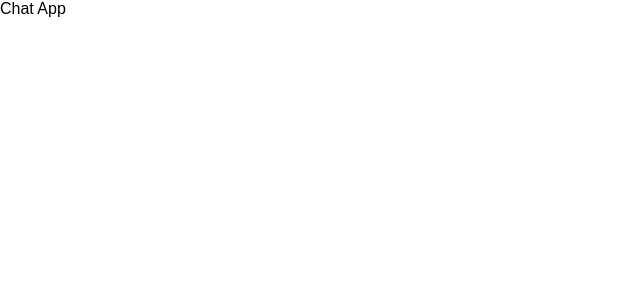
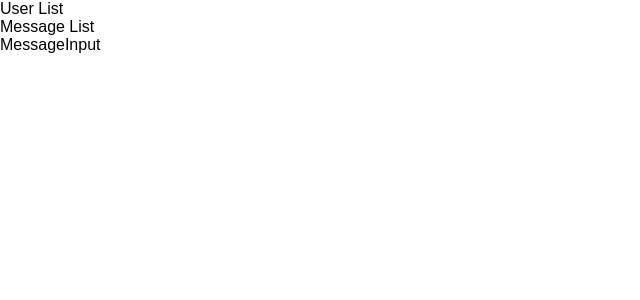
Before and after one commit to enesTufekci/react-chat-app-examle-client, a React (Create React App) app: page / in a window 1280 px wide. Shown: the top 300 px of the page, without its empty margins (0-640 px from the left). Built offline with nearby package versions, Linux system fonts and the light colour scheme.

Commit message:
components blueprint

```diff
--- a/src/App.js
+++ b/src/App.js
@@ -1,12 +1,11 @@
 import React from 'react';
 import { Provider } from 'react-redux';
 import store from './store';
+import Chat from './Chat';
 
 const App = () => (
   <Provider store={store}>
-    <div className="App">
-      Chat App
-    </div>
+    <Chat />
   </Provider>
 
 );
--- /dev/null
+++ b/src/Chat/MessageInput/MessageInput.js
@@ -0,0 +1,11 @@
+import React from 'react';
+
+const MessageInput = () => {
+  return (
+    <div>
+      MessageInput
+    </div>
+  );
+};
+
+export default MessageInput;
--- /dev/null
+++ b/src/Chat/MessageInput/index.js
@@ -0,0 +1,3 @@
+import MessageInput from './MessageInput';
+
+export default MessageInput;
--- /dev/null
+++ b/src/Chat/MessageList/MessageList.js
@@ -0,0 +1,9 @@
+import React from 'react';
+
+const MessageList = () => (
+  <div>
+    Message List
+  </div>
+);
+
+export default MessageList;
--- /dev/null
+++ b/src/Chat/MessageList/index.js
@@ -0,0 +1,3 @@
+import MessageList from './MessageList';
+
+export default MessageList;
--- /dev/null
+++ b/src/Chat/UserList/UserList.js
@@ -0,0 +1,9 @@
+import React from 'react';
+
+const UserList = () => (
+  <div>
+    User List
+  </div>
+);
+
+export default UserList;
--- /dev/null
+++ b/src/Chat/UserList/index.js
@@ -0,0 +1,3 @@
+import UserList from './UserList';
+
+export default UserList;
--- /dev/null
+++ b/src/Chat/index.js
@@ -0,0 +1,21 @@
+/* eslint-disable react/prefer-stateless-function */
+import React, { Component } from 'react';
+import UserList from './UserList';
+import MessageList from './MessageList';
+import MessageInput from './MessageInput';
+
+class Chat extends Component {
+  render() {
+    return (
+      <div>
+        <UserList />
+        <div className="message-screen">
+          <MessageList />
+          <MessageInput />
+        </div>
+      </div>
+    );
+  }
+}
+
+export default Chat;
```
